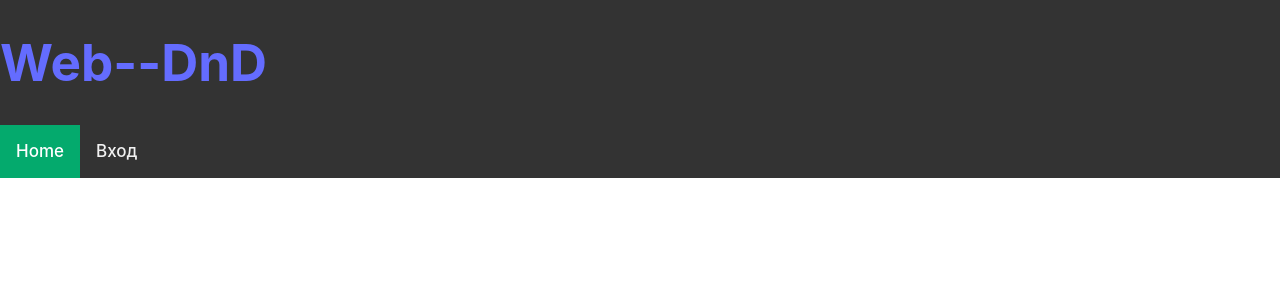
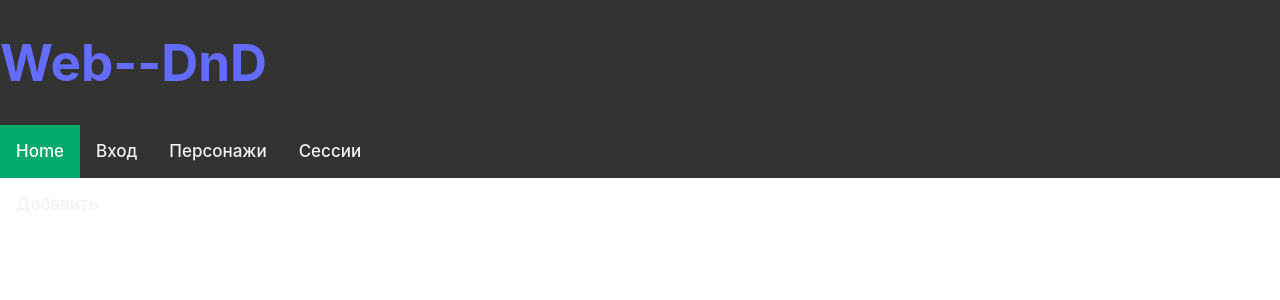
Before and after one commit to viv3000/webDND-frontend, a React (Vite) app: page /persons in a window 1280 px wide. Before the commit this address had no page. Shown: the top 300 px of the page. Built offline with nearby package versions, Linux system fonts and the light colour scheme; no server answers.

Commit message:
first commit

```diff
--- a/src/App.jsx
+++ b/src/App.jsx
@@ -7,13 +7,14 @@
 
 import Auth from './auth/Auth.jsx'
 import Head from './Head.jsx'
+import Persons from './Persons/Persons.jsx'
 
 import './App.css'
 import styles from './App.module.css'
 
 export default () => {
-	const [token, setToken] = useState()
-	useEffect(() => { }, [token])
+	const [token, setToken] = useState("ae25917ba4d6a4667f0cefbdcc4438052c945156")
+	useEffect(() => { }, [])
 
 	return (
 		<>
@@ -22,6 +23,7 @@
 					<Head className={styles.Head} token={token} />
 					<Routes>
 						<Route path="/auth" element={<Auth setToken={setToken} />} />
+						<Route path="/persons" element={<Persons token={token} />} />
 					</Routes>
 				</div>
 			</Router>
--- /dev/null
+++ b/src/Persons/Content.jsx
@@ -0,0 +1,47 @@
+import React, {useState, useEffect} from 'react'
+import {Link} from 'react-router-dom'
+
+let backendServer = 'http://127.0.0.1:8000'
+
+let getPersons = (token) => {
+	return fetch(backendServer+"/api/CharLists/", {
+		method: 'GET',
+		headers: {
+			'Content-Type': 'application/x-www-form-urlencoded',
+			'Authorization': 'Token '+token
+		},
+	}).then(data => data.json());
+}
+
+let PersonCard = ({name, description}) => {
+	return (
+		<>
+			<div>
+				<h3>{name}</h3>
+				<span>{description}</span>
+			</div>
+		</>
+	)
+}
+
+
+export default ({token}) => {
+	const [persons, setPersons] = useState();
+	let PersonLists;
+
+	useEffect(() => {
+		getPersons(token).then(data=>setPersons(data))
+	}, [])
+
+	return (
+		<>
+			{persons ?
+				persons.map(person =>
+					<PersonCard name={person.name} description={person.description}/>
+				)
+				:
+				<></>
+			}
+		</>
+	)
+}
--- /dev/null
+++ b/src/Persons/Menu.jsx
@@ -0,0 +1,24 @@
+import React from 'react'
+import {Link} from 'react-router-dom'
+
+import styles from './PersonsMenu.module.css'
+
+var MenuItem = ({path, text}) => {
+	return (
+		<>
+			<Link className={styles.MenuItem} to={path}>
+				<span>{text}</span>
+			</Link>
+		</>
+	)
+}
+
+
+export default ({token}) => {
+
+	return (
+		<div className={styles.TopMenu}>
+			<MenuItem     text="Добавить"    path="/Persons/Add"/>
+		</div>
+	)
+}
--- /dev/null
+++ b/src/Persons/Persons.jsx
@@ -0,0 +1,16 @@
+import React, {useState, useEffect} from 'react'
+
+import PersonsMenu from './Menu.jsx'
+import PersonsContent from './Content.jsx'
+
+import styles from './Persons.module.css'
+
+export default ({token}) => {
+	return (
+		<div className={styles.Persons}>
+			<PersonsMenu token={token} />
+			<PersonsContent token={token}/>
+		</div>
+	)
+
+}
--- /dev/null
+++ b/src/Persons/Persons.module.css
@@ -0,0 +1,4 @@
+.Persons{
+	display: flex;
+	flex-diection: row;
+}
--- /dev/null
+++ b/src/Persons/PersonsMenu.module.css
@@ -0,0 +1,13 @@
+.MenuItem{
+	float: left;
+	color: #f2f2f2;
+	text-align: center;
+	padding: 14px 16px;
+	text-decoration: none;
+	font-size: 17px;
+}
+
+.MenuItem:hover{
+	background-color: #ddd;
+	color: black;
+}
```
